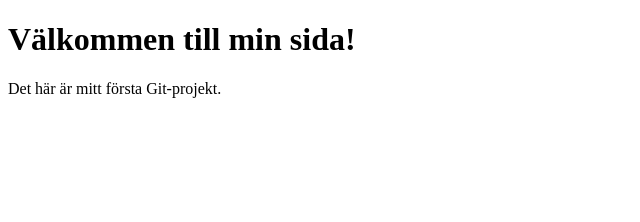
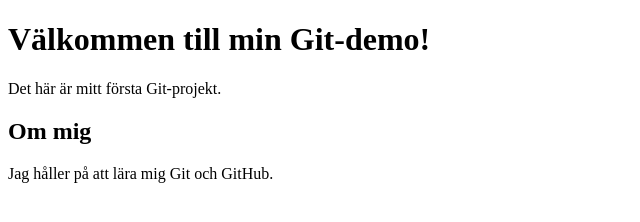
Before and after one commit to ahlgren1234/git-demo, a plain HTML site: page index.html in a window 1280 px wide. Shown: the whole page, without its empty margins (0-640 px from the left). Drawn offline with Linux system fonts and the light colour scheme.

Commit message:
Add about section

```diff
--- a/index.html
+++ b/index.html
@@ -6,7 +6,11 @@
   <title>Min Git-demo</title>
 </head>
 <body>
-  <h1>Välkommen till min sida!</h1>
+  <h1>Välkommen till min Git-demo!</h1>
   <p>Det här är mitt första Git-projekt.</p>
+
+  <h2>Om mig</h2>
+  <p>Jag håller på att lära mig Git och GitHub.</p>
 </body>
+
 </html>
```
